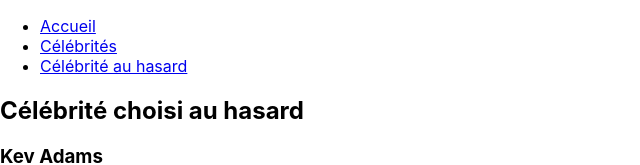
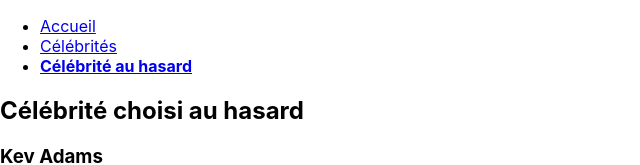
Before and after one commit to MEtourneaud/react-exo-worst-celebrities, a React (Create React App) app: page /celebrities/random in a window 1280 px wide. Shown: the top 165 px of the page, without its empty margins (0-640 px from the left). Built offline with nearby package versions, Linux system fonts and the light colour scheme.

Commit message:
Add props on Header

```diff
--- a/src/components/Header.jsx
+++ b/src/components/Header.jsx
@@ -1,12 +1,31 @@
 import { Link } from "react-router-dom"
 
-function Header() {
+function Header( {currentPage} ) {
     return(
         <header>
             <ul>
-                <li><Link to="/">Accueil</Link></li>
-                <li><Link to="/celebrities">Célébrités</Link></li>
-                <li><Link to="/celebrities/random">Célébrité au hasard</Link></li>
+                <li>
+                    {currentPage == "HomePage" ? (
+                        <strong><Link to="/">Accueil</Link></strong>
+                    ) : (
+                        <Link to="/">Accueil</Link>
+                    )}
+                </li>
+                <li>
+                    {currentPage == "CelebritiesPage" ? (
+                        <strong><Link to="/celebrities">Célébrités</Link></strong>
+                    ) : (
+                        <Link to="/celebrities">Célébrités</Link>
+                    )}
+
+                </li>
+                <li>
+                    {currentPage == "RandomCelebrityPage" ? (
+                        <strong><Link to="/celebrities/random">Célébrité au hasard</Link></strong>
+                    ) : (
+                        <Link to="/celebrities/random">Célébrité au hasard</Link>
+                    )}
+                </li>
             </ul>
         </header>
     )
--- a/src/page/CelebritiesPage.jsx
+++ b/src/page/CelebritiesPage.jsx
@@ -6,7 +6,7 @@ import CelebrityCard from "../components/CelebrityCard";
 function CelebritiesPage() {
     return(
         <>
-            <Header />
+            <Header currentPage={"CelebritiesPage"}/>
             <h2>Toutes les pires célébrités</h2>
             <article>
             {shittyStars.map((star) => {
--- a/src/page/HomePage.jsx
+++ b/src/page/HomePage.jsx
@@ -16,7 +16,7 @@ function HomePage() {
 
     return(
         <main>
-            <Header />
+            <Header currentPage={"HomePage"}/>
             <div>
                 <h2>Les 5 célébrités les récentes</h2>
                 {lastShittyStars.map((star) => {
--- a/src/page/RandomCelebrityPage.jsx
+++ b/src/page/RandomCelebrityPage.jsx
@@ -10,7 +10,7 @@ function RandomCelebrityPage() {
 
     return(
         <>
-            <Header />
+            <Header currentPage={"RandomCelebrityPage"}/>
             <h2>Célébrité choisi au hasard</h2>
             <article>
                 <h3>{randomStarsIndex.name}</h3>
```
